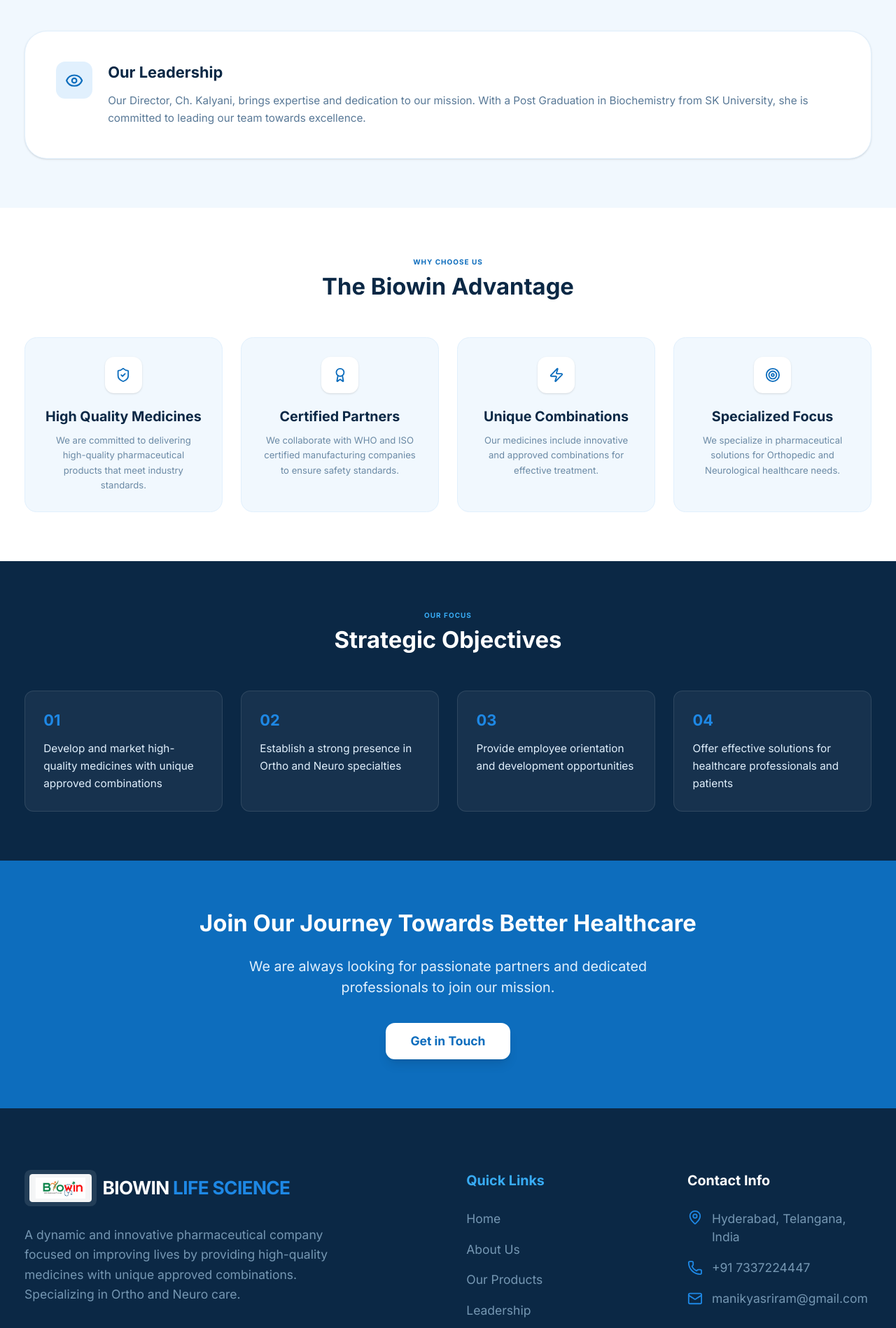
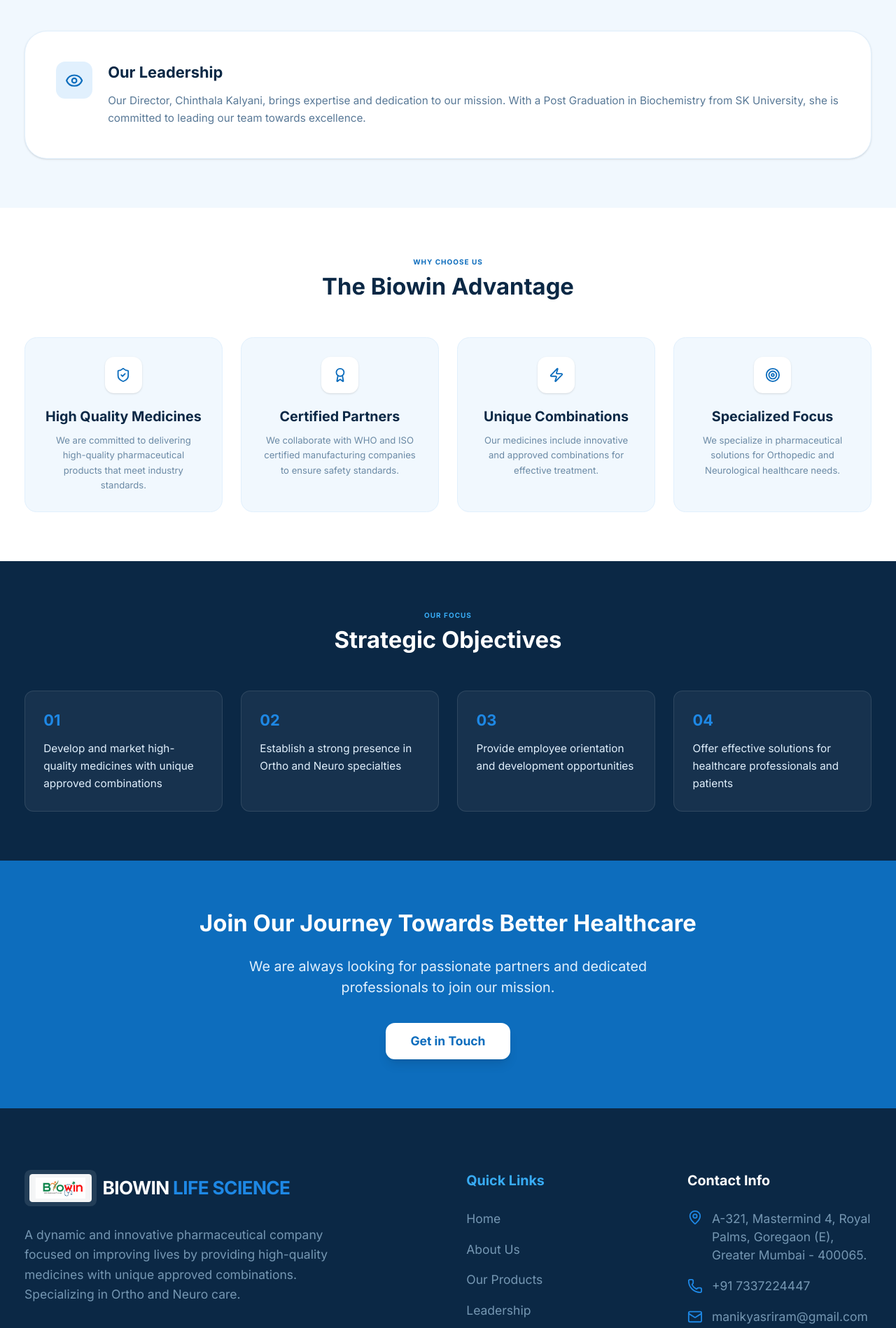
Before and after one commit to sakshidesai15/brownlife, a React (Vite) app: page /about in a window 1280 px wide. Shown: the part 1120-3018 px from the top of the page at 70% size. Built offline with nearby package versions, Linux system fonts and the light colour scheme.

Commit message:
Update leadership profile and corporate address details

```diff
--- a/src/components/Footer.tsx
+++ b/src/components/Footer.tsx
@@ -52,7 +52,11 @@
             <ul className="space-y-4 text-brand-200/60">
               <li className="flex items-start space-x-3">
                 <MapPin className="w-5 h-5 text-brand-500 shrink-0" />
-                <span>Hyderabad, Telangana, India</span>
+                <span>
+                  A-321, Mastermind 4, Royal Palms, Goregaon (E),
+                  <br />
+                  Greater Mumbai - 400065.
+                </span>
               </li>
               <li className="flex items-center space-x-3">
                 <Phone className="w-5 h-5 text-brand-500 shrink-0" />
--- a/src/pages/About.tsx
+++ b/src/pages/About.tsx
@@ -101,7 +101,7 @@
               <div>
                 <h4 className="text-xl font-bold text-brand-950 mb-3">Our Leadership</h4>
                 <p className="text-sm text-brand-900/70 leading-relaxed">
-                  Our Director, Ch. Kalyani, brings expertise and dedication to our mission. With a Post Graduation in Biochemistry from SK University, she is committed to leading our team towards excellence.
+                  Our Director, Chinthala Kalyani, brings expertise and dedication to our mission. With a Post Graduation in Biochemistry from SK University, she is committed to leading our team towards excellence.
                 </p>
               </div>
             </div>
--- a/src/pages/Contact.tsx
+++ b/src/pages/Contact.tsx
@@ -63,7 +63,16 @@
 
               <div className="grid sm:grid-cols-2 gap-6">
                 {[
-                  { icon: <MapPin className="w-5 h-5" />, title: "Our Office", detail: "Hyderabad, Telangana, India" },
+                  {
+                    icon: <MapPin className="w-5 h-5" />,
+                    title: "Corporate Address",
+                    detail: (
+                      <div>
+                        <div>A-321, Mastermind 4, Royal Palms, Goregaon (E),</div>
+                        <div>Greater Mumbai - 400065.</div>
+                      </div>
+                    )
+                  },
                   {
                     icon: <Phone className="w-5 h-5" />,
                     title: "Phone",
--- a/src/pages/Leadership.tsx
+++ b/src/pages/Leadership.tsx
@@ -2,6 +2,7 @@
 import { motion } from 'motion/react';
 import { Stethoscope, Award, BookOpen, Target, Activity } from 'lucide-react';
 import ImageWithFallback from '../components/ImageWithFallback';
+import directorKalyaniPhoto from '../assets/director-kalyani.jpeg';
 
 const Leadership = () => {
   return (
@@ -50,10 +51,9 @@
               <div className="grid lg:grid-cols-5 items-stretch">
                 <div className="lg:col-span-2 relative min-h-[350px] lg:min-h-full">
                   <ImageWithFallback
-                    src="https://images.unsplash.com/photo-1573496359142-b8d87734a5a2?auto=format&fit=crop&q=80&w=800"
-                    alt="Ch. Kalyani"
+                    src={directorKalyaniPhoto}
+                    alt="Chinthala Kalyani"
                     className="absolute inset-0 w-full h-full object-cover"
-                    referrerPolicy="no-referrer"
                   />
                   <div className="absolute inset-0 bg-gradient-to-t from-brand-950/40 to-transparent"></div>
                 </div>
@@ -65,12 +65,12 @@
                     transition={{ delay: 0.3 }}
                   >
                     <div className="inline-block bg-brand-600 text-white px-4 py-1 rounded-full text-xs font-bold mb-6 uppercase tracking-[0.1em] shadow-lg shadow-brand-600/20">Director</div>
-                    <h2 className="text-3xl md:text-4xl font-bold text-brand-950 mb-3 leading-tight">Ch. Kalyani</h2>
+                    <h2 className="text-3xl md:text-4xl font-bold text-brand-950 mb-3 leading-tight">Chinthala Kalyani</h2>
                     <p className="text-lg text-brand-600 font-bold mb-6 italic">Post Graduate in Biochemistry from SK University</p>
 
                     <div className="space-y-4 text-brand-900/70 leading-relaxed text-base">
                       <p>
-                        Our Director, Ch. Kalyani, brings expertise and dedication to our mission. With a Post Graduation in Biochemistry from SK University, she is committed to leading our team towards excellence.
+                        Our Director, Chinthala Kalyani, brings expertise and dedication to our mission. With a Post Graduation in Biochemistry from SK University, she is committed to leading our team towards excellence.
                       </p>
                       <p>
                         Her scientific background allows Biowin Life Science to bridge the gap between complex biochemistry and effective pharmaceutical solutions. Under her guidance, we focus on developing unique approved combinations that offer real benefits to patients.
```
Also changed, not shown: src/assets/director-kalyani.jpeg (added).
